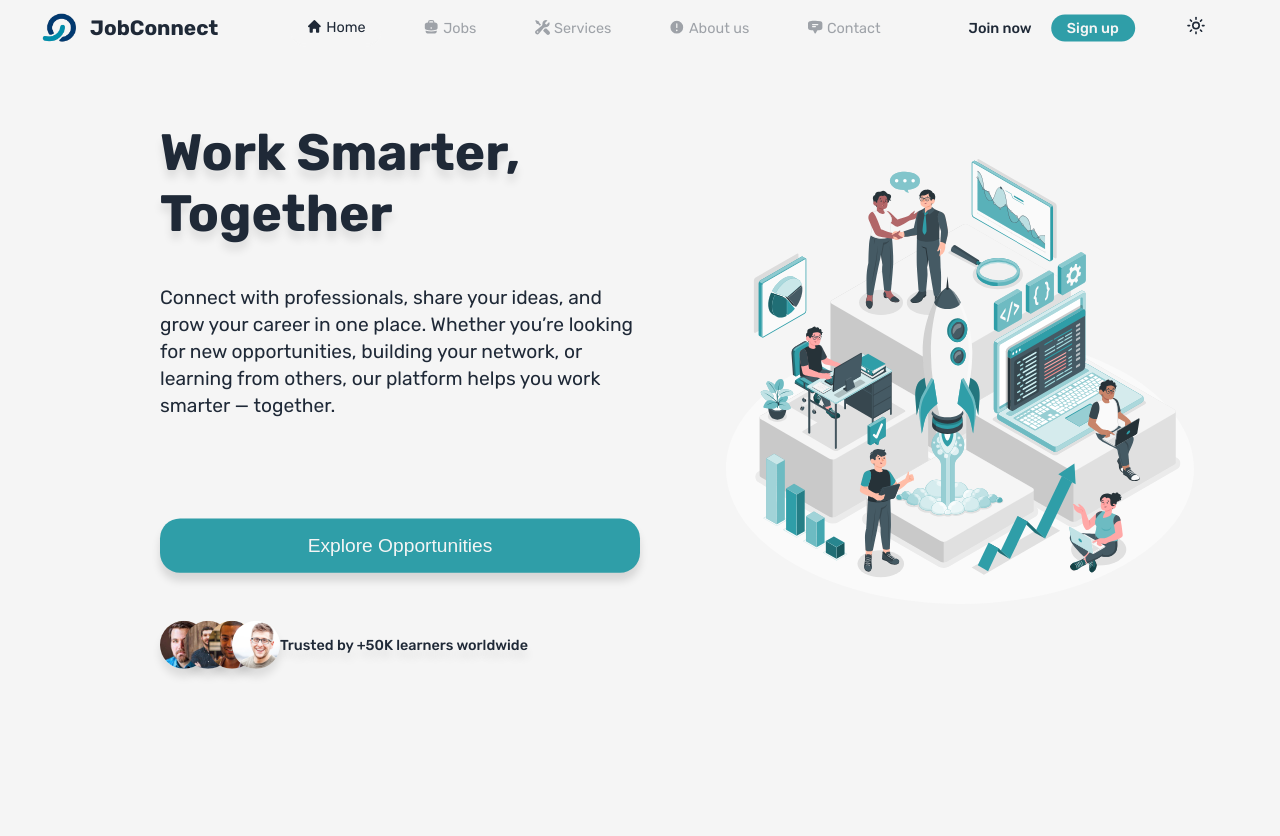
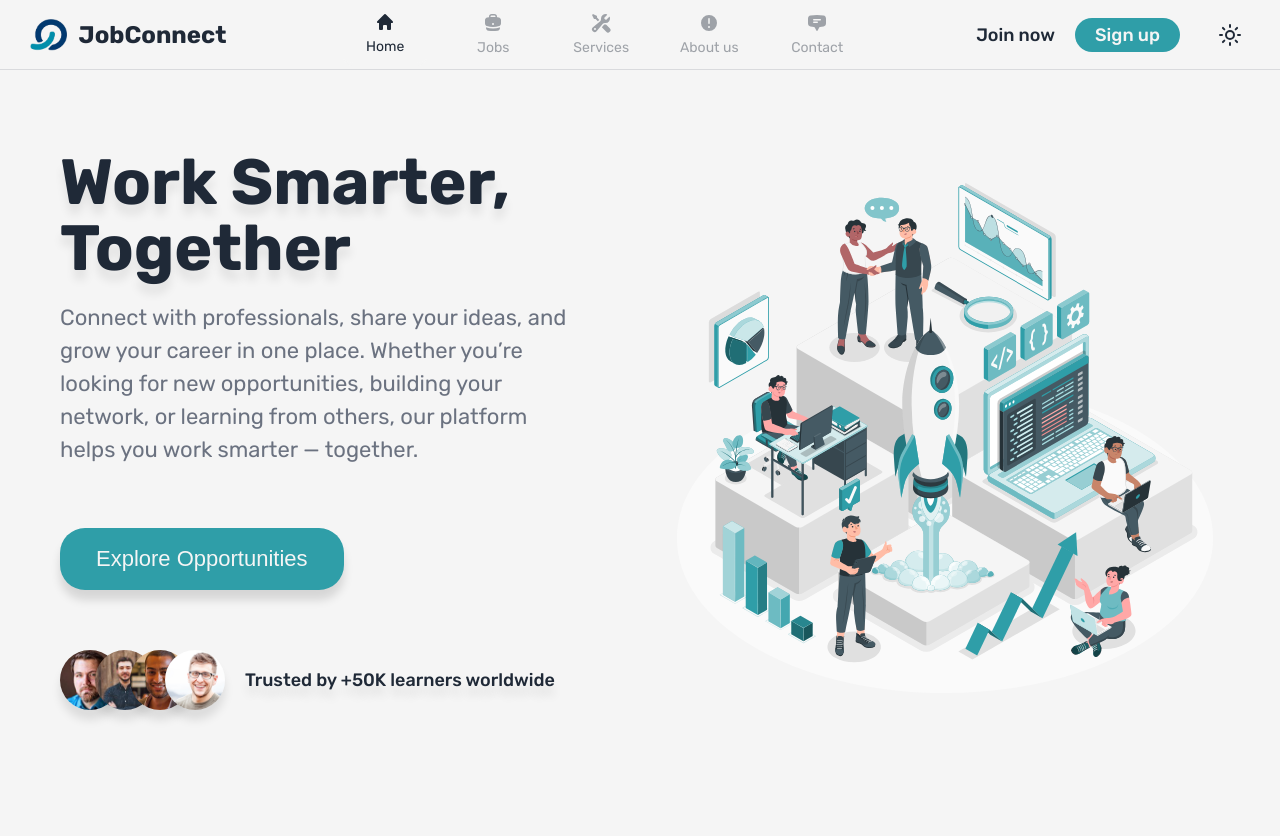
Before and after one commit to MazenMDev/internship-job-portal, a PHP site: page /pages/landing.html in a window 1280 px wide. After the commit the page ends 720 px from the top, so only its background shows below. Run offline with PHP 8.4, Linux system fonts and the light colour scheme.

Commit message:
restyle navbar , made mobile friendly , fix responsiveness of landing page and navbar

```diff
--- a/assets/css/landing.css
+++ b/assets/css/landing.css
@@ -1,58 +1,73 @@
-
-
-/* Section */
-
 section {
   margin-top: 100px;
   display: flex;
+  align-items: center;
+  gap: 40px;
+  padding: 40px 20px;
+  min-height: calc(100vh - 140px);
+  box-sizing: border-box;
+  max-width: 1200px;
+  margin-left: auto;
+  margin-right: auto;
+  overflow-x: hidden;
 }
 
 .right {
   display: flex;
   flex-direction: column;
-  gap: 100px;
+  gap: 40px;
+  flex: 1;
+  min-width: 0;
 }
 
 .right > h1 {
-  height: 100px;
-  font-size: 64px;
-  text-shadow: 0 10px 10px rgba(0, 0, 0, 0.1);
+  margin: 0;
+  font-size: clamp(36px, 6vw, 64px);
+  line-height: 1.02;
+  font-weight: 700;
+  text-shadow: 0 10px 10px rgba(0, 0, 0, 0.08);
+  color: var(--text-color);
 }
 
 .right p {
-  font-size: 24px;
-  width: 600px;
-  margin-top: -50px;
-  line-height: 1.4;
+  font-size: 22px;
+  line-height: 1.5;
+  margin-top: -20px;
+  color: var(--text-muted);
 }
 
 .main-img {
-  width: 600px;
-  margin-left: 100px;
+  width: 550px;
+  max-width: 100%;
+  border-radius: 20px;
+  margin-left: 50px;
+  flex-shrink: 0;
 }
 
 button {
-  font-size: 24px;
+  font-size: 22px;
   background-color: var(--primary-color);
   color: var(--background-color);
   border-radius: 25px;
   border: none;
-  padding: 20px 40px;
+  padding: 18px 36px;
   box-shadow: 0 10px 10px rgba(0, 0, 0, 0.13);
   transition: all 0.2s ease-in-out;
   cursor: pointer;
+  width: fit-content;
 }
 
 button:hover {
   background-color: var(--box-color);
   color: var(--primary-color);
-  transform: translateY(-10px);
+  transform: translateY(-6px);
 }
 
 .learners {
   display: flex;
   align-items: center;
-  margin-top: -40px;
+  margin-top: 20px;
+  flex-wrap: wrap;
 }
 
 .learners > img:first-child {
@@ -61,17 +76,118 @@ button:hover {
 
 .learners > img {
   border-radius: 50%;
-  margin-left: -30px;
+  margin-left: -25px;
   width: 60px;
+  height: 60px;
+  object-fit: cover;
   box-shadow: 0 10px 10px rgba(0, 0, 0, 0.1);
 }
 
 .learners > div {
   font-size: 18px;
   font-weight: 500;
+  margin-left: 20px;
+  color: var(--text-color);
   text-shadow: 0 10px 10px rgba(0, 0, 0, 0.1);
 }
 
 .mid-nav a.currentPage {
   opacity: 1;
 }
+
+@media (max-width: 1200px) {
+  section {
+    padding: 40px 30px;
+    gap: 30px;
+  }
+
+  .main-img {
+    width: 450px;
+    margin-left: 30px;
+  }
+}
+
+@media (max-width: 1024px) {
+  section {
+    flex-direction: column;
+    margin-top: 50px;
+    gap: 40px;
+    text-align: center;
+    padding: 40px 20px 80px;
+  }
+
+  .right {
+    align-items: center;
+    text-align: center;
+    width: 100%;
+    gap: 18px;
+  }
+
+  .right > h1 {
+    font-size: 48px;
+  }
+
+  .right p {
+    width: 90%;
+    max-width: 600px;
+    margin: 0 auto;
+  }
+
+  .main-img {
+    width: clamp(280px, 60vw, 520px);
+    margin-left: 0;
+  }
+
+  .learners > img {
+    width: 45px;
+    height: 45px;
+    margin-left: -12px;
+  }
+
+  .learners > img:first-child {
+    margin-left: 0;
+  }
+
+  .learners > div {
+    font-size: 16px;
+    margin-left: 18px;
+  }
+}
+
+@media (max-width: 480px) {
+  section {
+    margin-top: 50px;
+    padding: 20px 15px 100px;
+    gap: 30px;
+  }
+
+  .right > h1 {
+    font-size: 32px;
+  }
+
+  .right p {
+    font-size: 16px;
+  }
+
+  button {
+    font-size: 16px;
+    padding: 12px 24px;
+    width: 100%;
+    max-width: 300px;
+  }
+
+  .learners > img {
+    width: 40px;
+    height: 40px;
+    margin-left: -10px;
+  }
+
+  .learners > img:first-child {
+    margin-left: 0;
+  }
+
+  .learners > div {
+    font-size: 14px;
+    margin-top: 20px;
+  }
+}
--- a/assets/css/main.css
+++ b/assets/css/main.css
@@ -39,17 +39,8 @@ body {
   font-family: var(--main-font-family);
   margin: 0;
   padding: 0;
+  overflow-x: hidden;
 }
-
-.wrapper {
-  transform: scale(0.8);
-  transform-origin: top center;
-  width: 100%;
-  display: flex;
-  justify-content: center; /* center horizontally */
-}
-
-
 
 .iconForNav {
   width: 20px;
@@ -98,14 +89,15 @@ body {
 .container {
   max-width: 1200px;
   margin: 0 auto;
+  width: 100%;
 }
 
 .logoContainer {
   display: flex;
   align-items: center;
-  padding-left: 20px;
-  color: white;
   font-weight: 600;
+  flex-shrink: 0;
+  min-width: 0;
 }
 
 .logoContainer h1 {
@@ -113,12 +105,14 @@ body {
   margin: 0;
   color: var(--text-color);
   padding: 0;
+  white-space: nowrap;
 }
 
 .logoContainer img {
   height: 30px;
   margin-right: 15px;
   width: auto;
+  flex-shrink: 0;
 }
 
 .logoContainer {
@@ -127,44 +121,50 @@ body {
 
 .nav-bar {
   position: absolute;
+  top: 0;
+  left: 0;
+  width: 100%;
+  background: var(--background-color);
   display: flex;
-  justify-content: center;
-  gap: 70px;
-  top: 0px;
-  left: 50%;
-  transform: translateX(-50%);
-  width: 100%;
-  z-index: 100;
+  justify-content: space-between;
+  align-items: center;
+  padding: 14px 20px;
+  z-index: 1000;
+  border-bottom: 1px solid var(--border-color);
+  box-sizing: border-box;
+  max-width: 100vw;
+  overflow: hidden;
+  min-height: 60px;
 }
 
 .mid-nav {
   display: flex;
   align-items: center;
-  gap: 32px;
-  border-radius: 20px;
-  padding: 6px 20px;
-  z-index: 100;
+  gap: 24px;
 }
 
 .mid-nav a {
   opacity: 0.4;
-  display: inline-block;
-  white-space: nowrap;
-  display: flex;
   color: var(--text-color);
   text-decoration: none;
-  font-size: 18px;
-  gap: 5px;
-  padding: 10px 20px;
-  border-radius: 20px;
-  transition: all 0.2s ease-in-out;
-  z-index: 100;
+  font-size: 16px;
+  display: flex;
+  flex-direction: column;
+  align-items: center;
+  gap: 4px;
+  border-radius: 10px;
+  padding: 8px 12px;
+  transition: all 0.2s ease;
 }
 
 .mid-nav a:hover {
   background-color: var(--border-color);
-  color: var(--text-color);
   transform: translateY(-2px);
+  opacity: 1;
+}
+
+.mid-nav a.currentPage {
+  opacity: 1;
 }
 
 .nav-icon {
@@ -186,6 +186,13 @@ body {
   box-shadow: 0px 0px 0px rgba(0, 0, 0, 0) !important;
   font-size: 20px;
   transition: color 0.2s ease-in-out, transform 0.4s ease;
+  padding: 8px;
+  width: auto;
+  height: auto;
+  min-width: auto;
+  display: flex;
+  align-items: center;
+  justify-content: center;
 }
 
 .themeToggle:hover {
@@ -202,28 +209,58 @@ body {
   border-bottom: 3px solid var(--background-color);
 }
 
-@media (min-width: 1024px) {
+.mobile-top-nav {
+  display: none;
+}
+
+@media (min-width: 1025px) {
   .nav-bar {
     height: 70px;
-    padding: 0 50px;
+    padding: 0 30px;
+  }
+
+  .mid-nav,
+  .account {
+    display: flex;
   }
 
   .logoContainer {
-    padding-left: 30px;
+    display: flex;
+    padding-left: 0;
+    flex-shrink: 0;
   }
 
   .logoContainer h1 {
-    font-size: 26px;
+    font-size: 24px;
   }
 
   .logoContainer img {
-    height: 36px;
-    margin-right: 18px;
+    height: 32px;
+    margin-right: 12px;
+  }
+
+  .mid-nav {
+    gap: 24px;
+  }
+
+  .mid-nav a {
+    font-size: 14px;
+    padding: 8px 12px;
+    min-width: 60px;
+  }
+
+  .account {
+    gap: 20px;
+    flex-shrink: 0;
   }
 
   .themeToggle {
-    font-size: 22px;
-    margin-right: 30px;
+    font-size: 20px;
+    margin-left: 10px;
+  }
+
+  .mobile-top-nav {
+    display: none;
   }
 }
 
--- a/pages/landing.html
+++ b/pages/landing.html
@@ -9,13 +9,44 @@
     <link rel="icon" type="image/png" href="../assets/imgs/JobConnect.png">
   </head>
   <body>
-    <div class="wrapper">
       <div class="container">
+        <div class="mobile-top-nav">
+          <div class="logoContainer">
+            <img src="../assets//imgs/JobConnect.png" alt="logo" class="logo" />
+            <h1 class="logo-text">JobConnect</h1>
+          </div>
+          <button onclick="themeToggle()" class="themeToggle">
+            <svg
+              xmlns="http://www.w3.org/2000/svg"
+              width="24"
+              height="24"
+              viewBox="0 0 24 24"
+              fill="none"
+              stroke="currentColor"
+              stroke-width="2"
+              stroke-linecap="round"
+              stroke-linejoin="round"
+              class="lucide lucide-sun-icon lucide-sun"
+            >
+              <circle cx="12" cy="12" r="4" />
+              <path d="M12 2v2" />
+              <path d="M12 20v2" />
+              <path d="m4.93 4.93 1.41 1.41" />
+              <path d="m17.66 17.66 1.41 1.41" />
+              <path d="M2 12h2" />
+              <path d="M20 12h2" />
+              <path d="m6.34 17.66-1.41 1.41" />
+              <path d="m19.07 4.93-1.41 1.41" />
+            </svg>
+          </button>
+        </div>
+
         <nav class="nav-bar">
           <div class="logoContainer">
             <img src="../assets//imgs/JobConnect.png" alt="logo" class="logo" />
             <h1 class="logo-text">JobConnect</h1>
           </div>
+
           <div class="mid-nav">
             <div class="nav-icon">
               <a href="#" class="currentPage">
@@ -113,6 +144,8 @@
               >
             </div>
           </div>
+
+          <!-- Account Section -->
           <div class="account">
             <a href="./login.html" class="join">Join now</a>
             <a
@@ -176,7 +209,6 @@
           />
         </section>
       </div>
-    </div>
     <script src="../assets/js/themeToggle.js"></script>
   </body>
 </html>
```
Also changed, not shown: other parts of assets/css/main.css (+154 -65 lines), pages/jobs.html (+34 -1 lines), pages/profile.html (+67 -5 lines).
